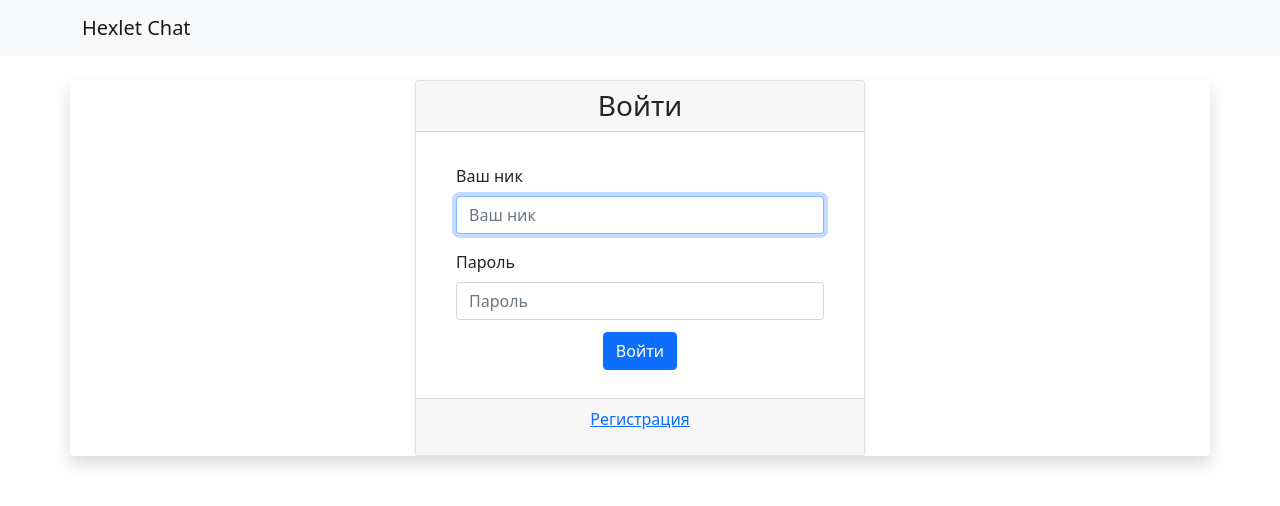
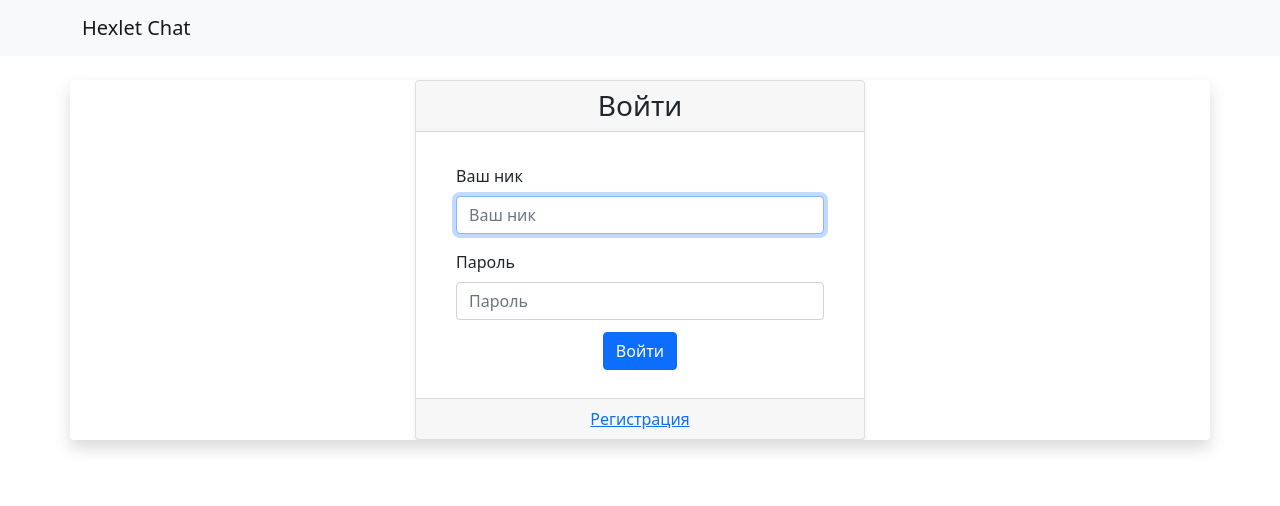
Before and after one commit to denivladislav/frontend-project-lvl4, a React app: page /login in a window 1280 px wide. Shown: the top 506 px of the page. Built offline with nearby package versions, Linux system fonts and the light colour scheme; no server answers; the HTML template or start-up script is replaced by a standard one.

Commit message:
tag Link added to registration footer

```diff
--- a/src/components/LoginPage.jsx
+++ b/src/components/LoginPage.jsx
@@ -8,7 +8,7 @@ import {
   Col,
   Card,
 } from 'react-bootstrap';
-import { useHistory } from 'react-router-dom';
+import { Link, useHistory } from 'react-router-dom';
 import * as Yup from 'yup';
 import axios from 'axios';
 import useAuth from '../hooks/useAuth.jsx';
@@ -125,9 +125,7 @@ export default () => {
             </Form>
           </Card.Body>
           <Card.Footer className="text-center">
-            <p>
-              <a href="/signup">{t('login.link')}</a>
-            </p>
+            <Col as={Link} to="/login">{t('login.link')}</Col>
           </Card.Footer>
         </Card>
       </Col>
```
